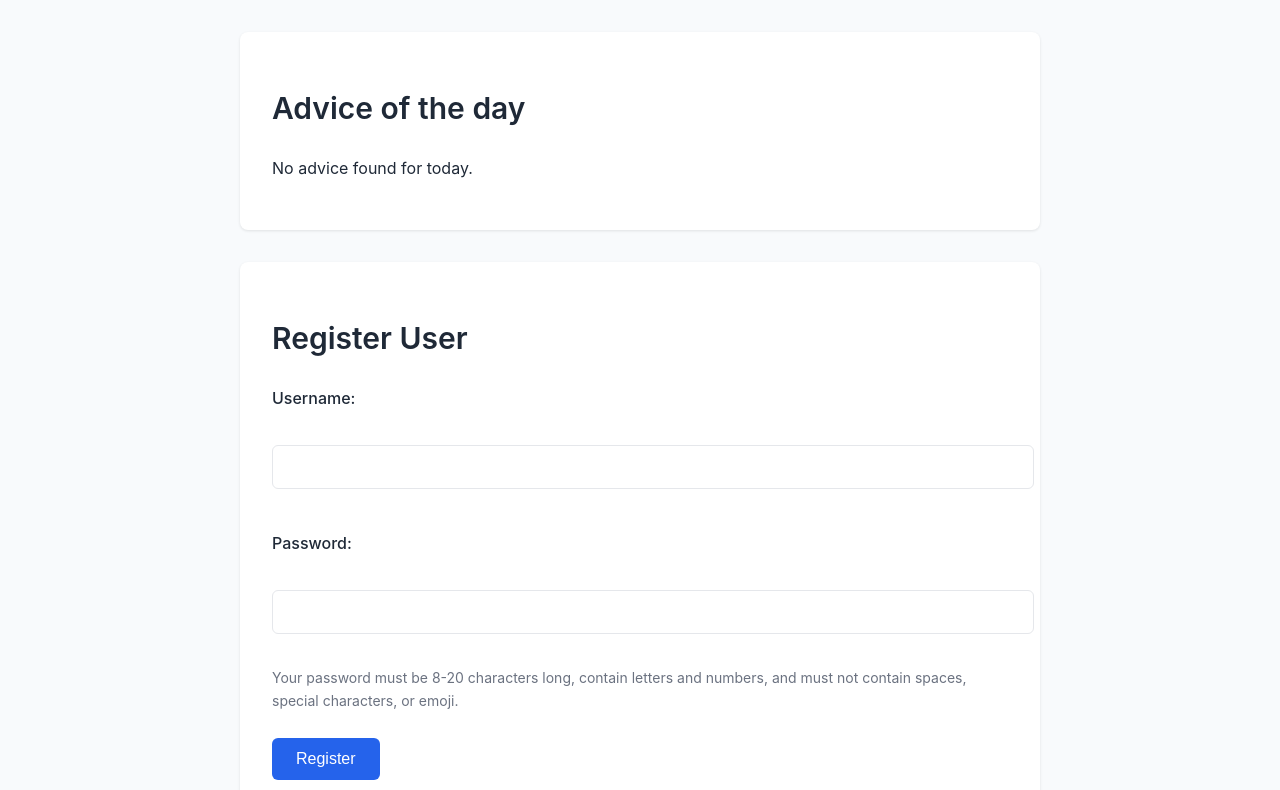
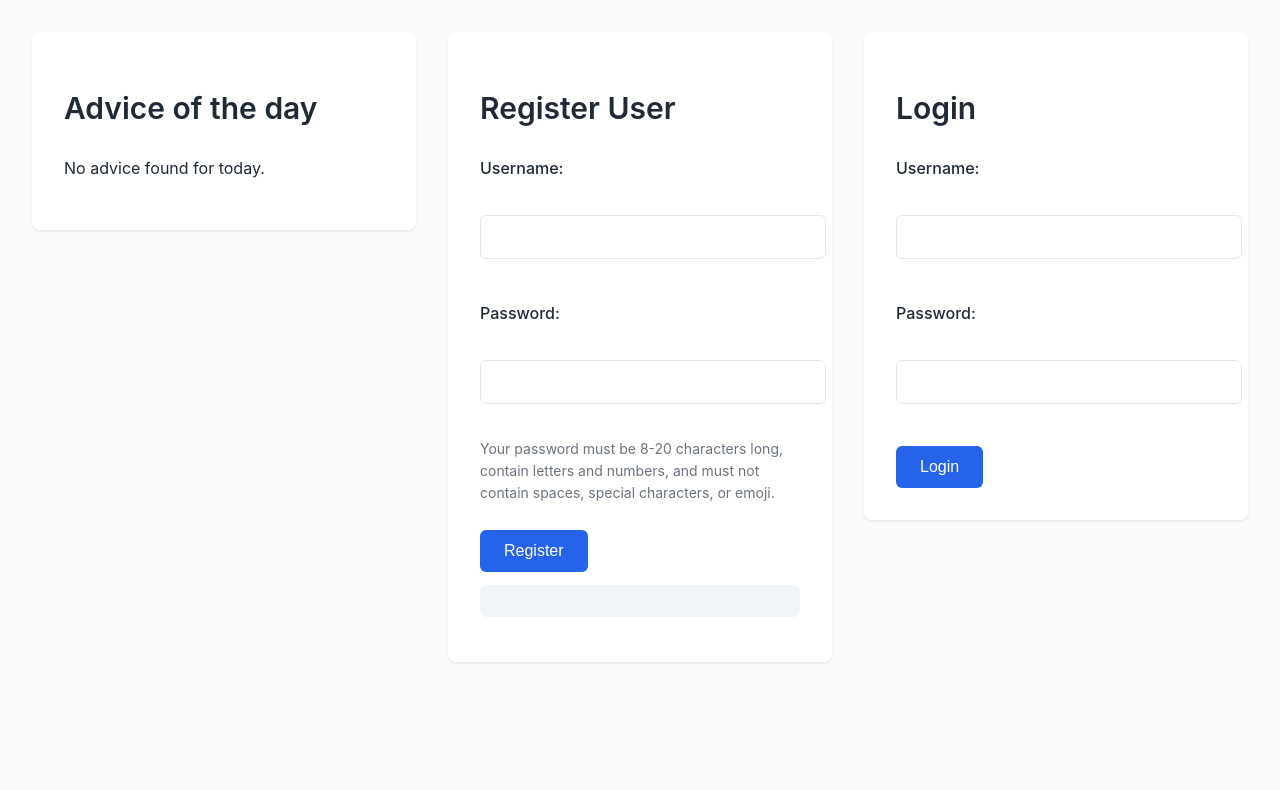
Before and after one commit to samuelberston/secure-auth-project, a website: page frontend/public/index.html in a window 1280 px wide. Shown: the top 790 px of the page. Drawn offline with nearby package versions, Linux system fonts and the light colour scheme; no server answers.

Commit message:
update CSS

```diff
--- a/frontend/public/index.html
+++ b/frontend/public/index.html
@@ -6,6 +6,7 @@
     <link rel="stylesheet" href="styles.css">
 </head>
 <body>
+    <div class="container">
         <!-- Advice of the day -->
         <div id="advice-of-the-day" aria-live="polite">
             <h1>Advice of the day</h1>
@@ -14,7 +15,7 @@
         </div>
 
         <!-- Registration form -->
-    <form id="register-form" style="display: block;">
+        <form id="register-form" class="register-form" style="display: block;">
             <h1>Register User</h1>
             <label for="register-username">Username:</label><br>
             <input type="text" name="username" id="register-username" required><br><br>
@@ -31,7 +32,7 @@
 
 
         <!-- Login Form -->
-    <form id="login-form" style="display: block;">
+        <form id="login-form" class="login-form" style="display: block;">
             <h1>Login</h1>
             <label for="login-username">Username:</label><br>
             <input type="text" name="username" id="login-username" required><br><br>
@@ -41,7 +42,7 @@
 
             <button type="submit" id="login-button">Login</button>
         </form>
-
+    </div>
     <!-- Protected Content -->
     <div id="protected-content" style="display: none;">
         <h2>Protected Data</h2>
--- a/frontend/public/styles.css
+++ b/frontend/public/styles.css
@@ -16,8 +16,23 @@ body {
     line-height: 1.6;
     margin: 0;
     padding: 2rem;
-    max-width: 800px;
+    max-width: 100%;  /* Changed from 800px */
     margin: 0 auto;
+}
+
+/* Add new grid container styles */
+.container {
+    display: grid;
+    grid-template-columns: repeat(3, 1fr);
+    gap: 2rem;
+    max-width: 1600px;
+    margin: 0 auto;
+}
+
+/* Adjust component widths */
+form, #protected-content, #advice-of-the-day {
+    width: auto;  /* Allow components to fit grid cells */
+    height: fit-content;
 }
 
 /* Typography */
```
Lines whose indentation alone changed are shown as unchanged.
